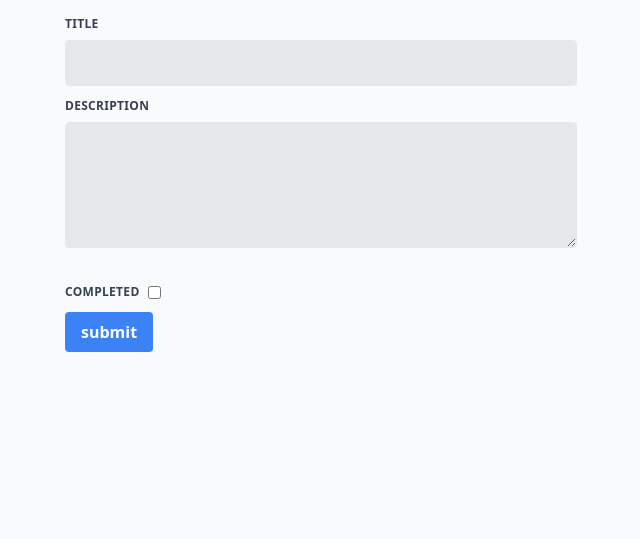
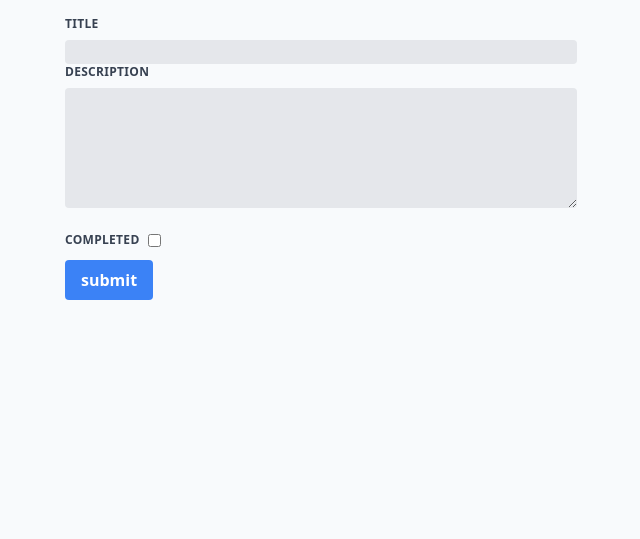
Before and after one commit to dzhjose/django-todo, a Django app: page /create/ in a window 1280 px wide. Shown: the part 64-603 px from the top of the page, without its empty margins (319-959 px from the left). Run offline with Django 4.2, Linux system fonts and the light colour scheme.

Commit message:
initial commit

```diff
--- a/static/css/output.css
+++ b/static/css/output.css
@@ -613,14 +596,6 @@ video {
 
 .mr-9 {
   margin-right: 2.25rem;
-}
-
-.mb-3 {
-  margin-bottom: 0.75rem;
-}
-
-.mb-6 {
-  margin-bottom: 1.5rem;
 }
 
 .mt-3 {
@@ -679,12 +654,6 @@ video {
   flex-grow: 1;
 }
 
-.appearance-none {
-  -webkit-appearance: none;
-     -moz-appearance: none;
-          appearance: none;
-}
-
 .grid-cols-1 {
   grid-template-columns: repeat(1, minmax(0, 1fr));
 }
@@ -730,18 +699,9 @@ video {
   border-radius: 0.125rem;
 }
 
-.border {
-  border-width: 1px;
-}
-
-.border-gray-200 {
-  --tw-border-opacity: 1;
-  border-color: rgb(229 231 235 / var(--tw-border-opacity));
-}
-
-.border-red-500 {
-  --tw-border-opacity: 1;
-  border-color: rgb(239 68 68 / var(--tw-border-opacity));
+.bg-blue-500 {
+  --tw-bg-opacity: 1;
+  background-color: rgb(59 130 246 / var(--tw-bg-opacity));
 }
 
 .bg-gray-200 {
@@ -806,24 +757,14 @@ video {
   padding-bottom: 0.25rem;
 }
 
+.py-2 {
+  padding-top: 0.5rem;
+  padding-bottom: 0.5rem;
+}
+
 .py-4 {
   padding-top: 1rem;
   padding-bottom: 1rem;
-}
-
-.px-2 {
-  padding-left: 0.5rem;
-  padding-right: 0.5rem;
-}
-
-.py-3 {
-  padding-top: 0.75rem;
-  padding-bottom: 0.75rem;
-}
-
-.py-2 {
-  padding-top: 0.5rem;
-  padding-bottom: 0.5rem;
 }
 
 .pb-2 {
@@ -887,10 +824,6 @@ video {
   font-style: italic;
 }
 
-.leading-tight {
-  line-height: 1.25;
-}
-
 .tracking-wide {
   letter-spacing: 0.025em;
 }
```
Also changed, not shown: other parts of static/css/output.css (+12 -70 lines).
